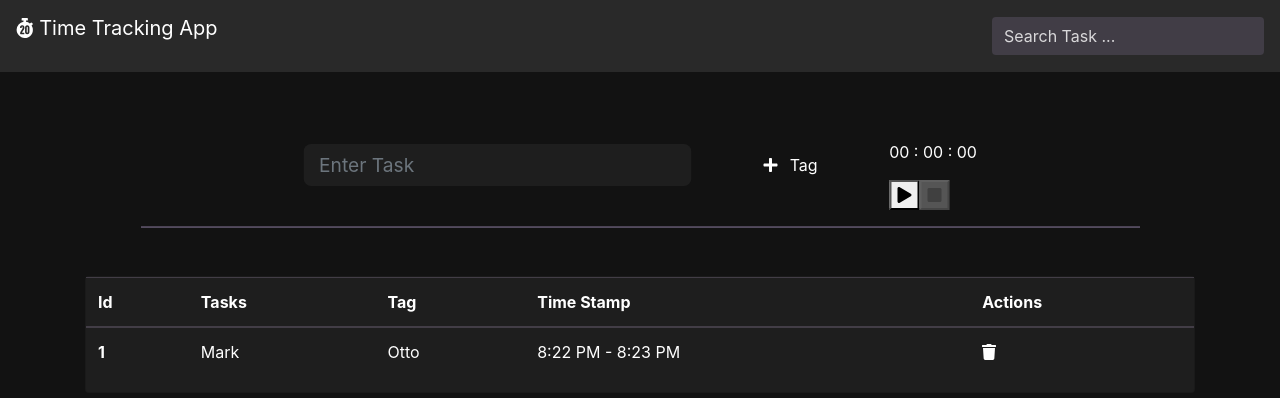
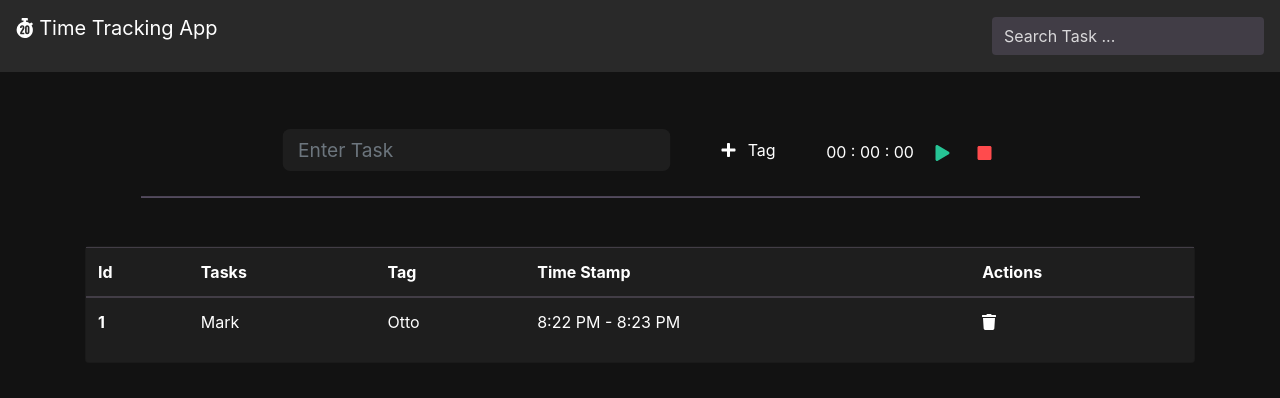
Before and after one commit to killcodeX/time-tracking-app, a React (Create React App) app: page / in a window 1280 px wide. Shown: the top 398 px of the page. Built offline with nearby package versions, Linux system fonts and the light colour scheme.

Commit message:
tweaked the button UI

```diff
--- a/src/components/timeStamp.js
+++ b/src/components/timeStamp.js
@@ -47,16 +47,16 @@ export default function TimeStamp() {
       <p>
       {formatTime()}
       </p>
-      <div className="buttons">
+      <div className="buttons ml-3">
       {
             !isActive && !isPaused ?
               <button onClick={handleStart}><i class="btn-play fas fa-play"></i></button>
               : (
                 isPaused ? <button onClick={handlePause}><i class="fas fa-pause"></i></button> :
-                  <button onClick={handleResume}><i class="btn-play fas fa-play"></i></button>
+                  <button onClick={handleResume}><i class="fas fa-pause"></i></button>
               )
           }
-          <button onClick={handleReset} disabled={!isActive}><i class="btn-stop fas fa-stop"></i></button>
+          <button className='ml-3' onClick={handleReset} disabled={!isActive}><i class="btn-stop fas fa-stop"></i></button>
       </div>
     </div>
   );
--- a/src/index.css
+++ b/src/index.css
@@ -131,6 +131,36 @@ body {
   background-color: #BB86FC;
 }
 
+/* --------------------------------------- Timer ------------------------------- */
+
+.time{
+  display: flex;
+  flex-direction: row;
+}
+
+.buttons button{
+  background: transparent;
+  background: transparent;
+  border: none !important;
+  outline: none !important;
+  -webkit-box-shadow: none;
+}
+
+.buttons button:focus{
+  background: transparent;
+  border: none !important;
+  outline: none !important;
+  -webkit-box-shadow: none;
+}
+
+.btn-play{
+  color: #26C495 !important;
+}
+
+.btn-stop{
+  color: #FF4B4D !important;
+}
+
 /* -------------------------------------- task List ----------------------- */
 
 .card{
```
Also changed, not shown: 1 other file (tests, documents, lock files or other folders).
